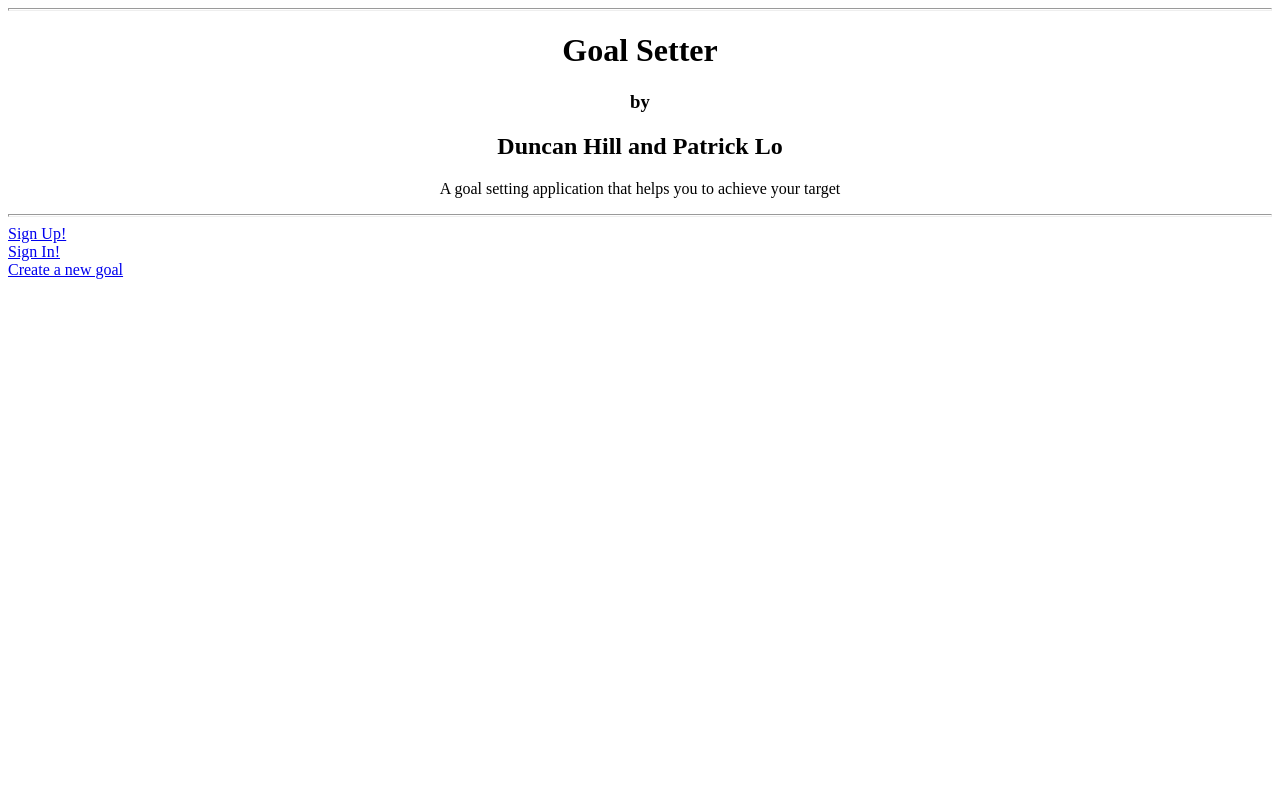
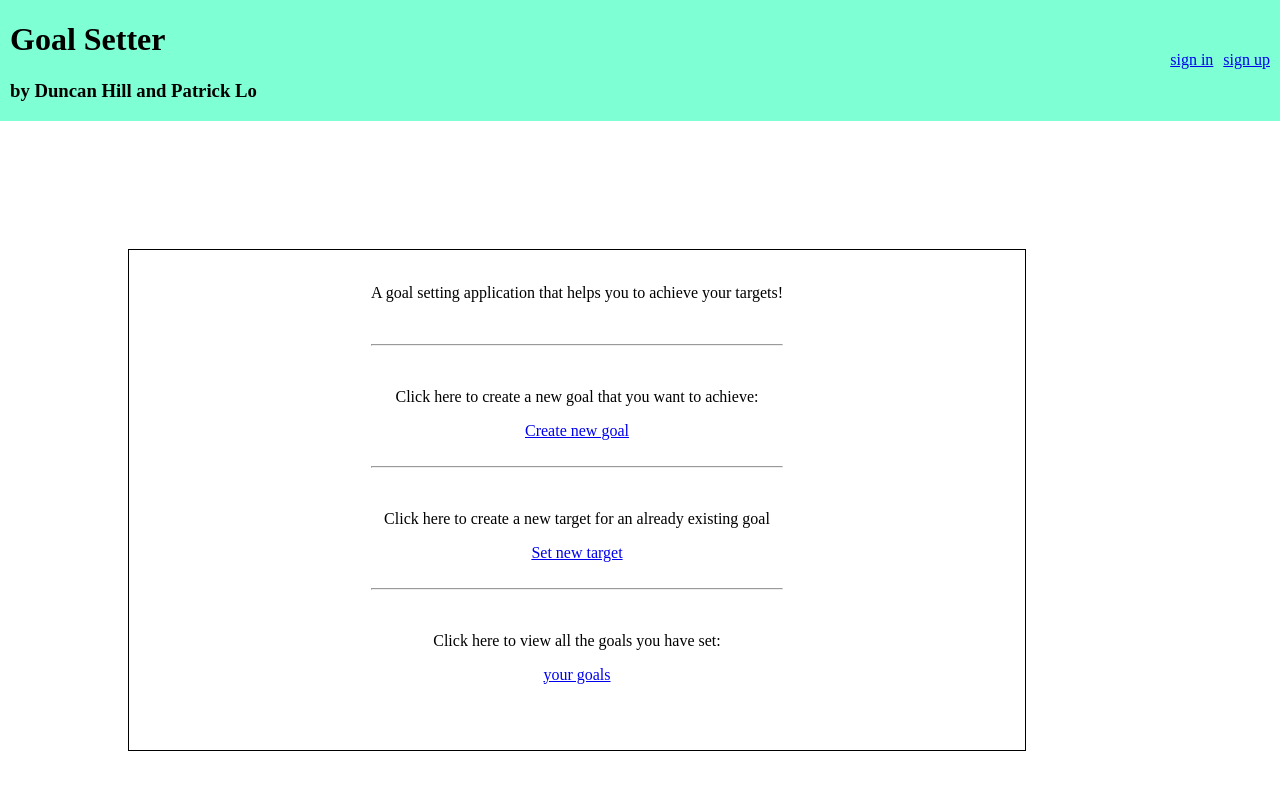
Before and after one commit to PatrickLo2004/Web-Assignments, a plain HTML site: page front page.html in a window 1280 px wide. Drawn offline with Linux system fonts and the light colour scheme.

Commit message:
Ik heb de css voor de front page gedaan

```diff
--- a/front page.html
+++ b/front page.html
@@ -6,18 +6,46 @@
     <meta http-equiv="X-UA-Compatible" content="IE=edge">
     <meta name="viewport" content="width=device-width, initial-scale=1.0">
     <title>Front Page</title>
+    <link rel="stylesheet" href="frontpage.css">
 </head>
 <body>
-    <hr size=  "3">
+    <div id="layout">
+        <div id="top-bar">
+            <div id="page-title">
+                <h1>Goal Setter</h1>
+                <h3>by Duncan Hill and Patrick Lo</h3>
+            </div>
+
+            <div id="sign-in-link">
+                <a href="sign in.html">sign in</a>
+            </div>
+
+            <div id="sing-up-link">
+                <a href="sign up.html">sign up</a>
+            </div>
+        </div>
+        <div id="container">
     <center>
-        <h1>Goal Setter</h1>
-        <h3>by</h3>
-        <h2>Duncan Hill and Patrick Lo</h2>
-        <p>A goal setting application that helps you to achieve your target</p>
+        <br>
+        <p>A goal setting application that helps you to achieve your targets!</p>
+        <br>
+        <hr>
+        <br>
+        <p>Click here to create a new goal that you want to achieve:</p>
+        <a href="createGoal.html">Create new goal</a> <br>
+        <br>
+        <hr>
+        <br>
+        <p>Click here to create a new target for an already existing goal</p>
+        <a href="createTargets.html">Set new target</a> <br>
+        <br>
+        <hr>
+        <br>
+        <p>Click here to view all the goals you have set: </p>
+        <a href="your goals.html">your goals</a> <br>
     </center>
-    <hr size=  "3">
-    <a href="sign up.html">Sign Up!</a> <br>
-    <a href="sign in.html">Sign In!</a> <br>
-    <a href="createGoal.html">Create a new goal</a> <br>
+
+</div>
+</div>
 </body>
 </html>
--- /dev/null
+++ b/frontpage.css
@@ -0,0 +1,35 @@
+body {
+    margin: 0;
+}
+
+#layout {
+    display: flex;
+    flex-direction: column;
+}
+
+#top-bar {
+    display: flex;
+   align-items: center;
+   justify-content: right;
+    background-color: aquamarine;
+    padding: 0px 10px;
+    gap: 10px;
+}
+
+#page-title {
+    flex-grow: 1;
+}
+
+
+#container {
+    border: 1px solid black;
+    display: flex;
+    flex-direction: column;
+    align-items: center;
+    overflow-y: scroll;
+    gap: 10px;
+    height: 500px;
+    width: 70%;
+    min-width: 500px;
+    margin: 10%;
+}
```
